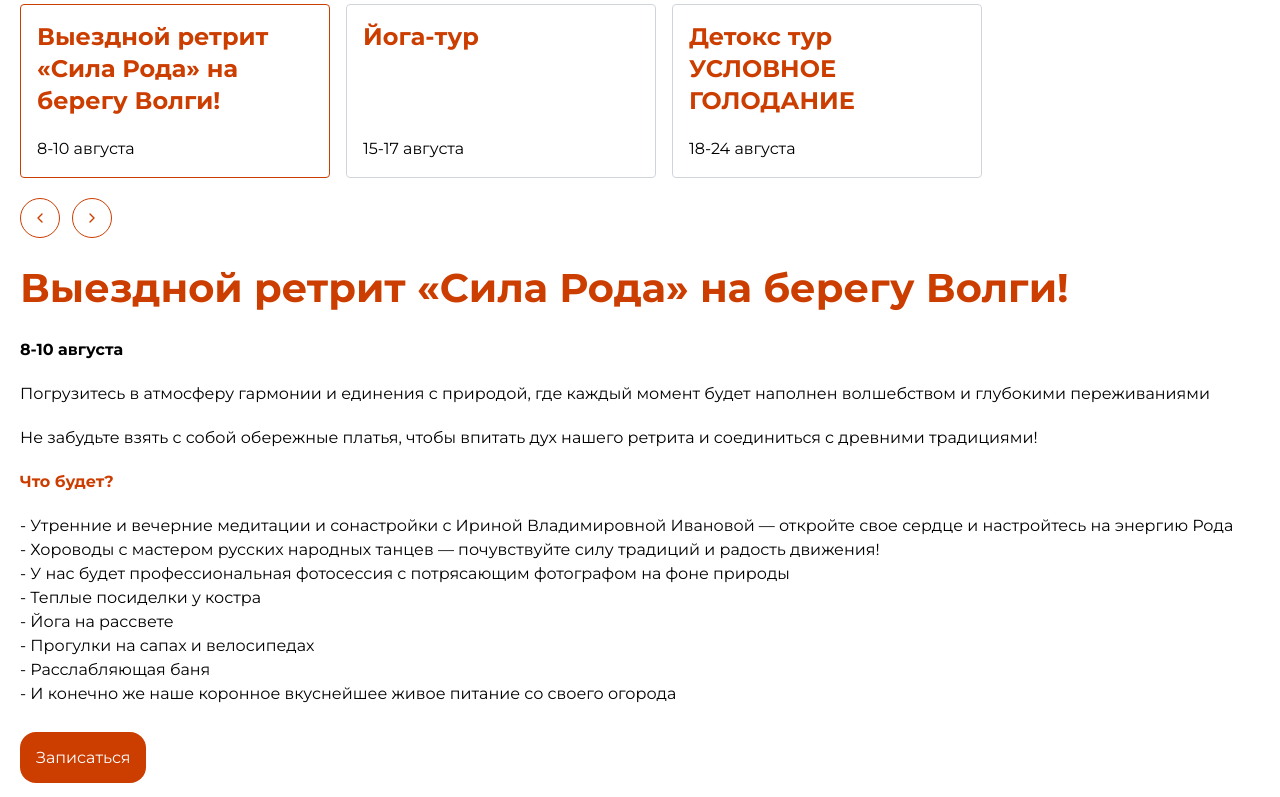
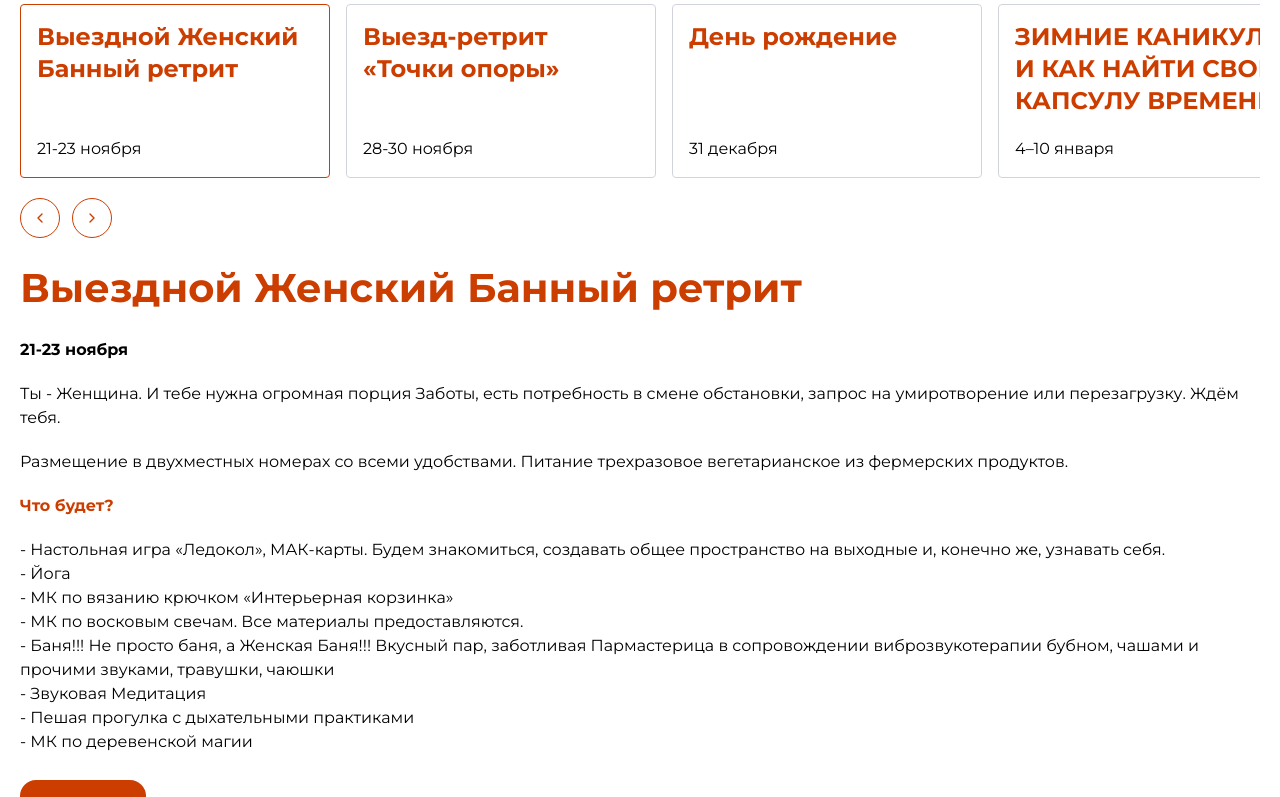
Before and after one commit to SonyaBoris/shavasana, a Next.js app: page / in a window 1280 px wide. Shown: the part 2600-3397 px from the top of the page. Built offline with nearby package versions, Linux system fonts and the light colour scheme.

Commit message:
Add event

```diff
--- a/components/EventAnons.jsx
+++ b/components/EventAnons.jsx
@@ -34,43 +34,59 @@ const EventAnons = () => {
   const events = useMemo(() => [
     {
       id: 1,
-      date: "8-10 августа",
-      title: "Выездной ретрит «Сила Рода» на берегу Волги! ",
-      desc: "Погрузитесь в атмосферу гармонии и единения с природой, где каждый момент будет наполнен волшебством и глубокими переживаниями",
-      about: "Не забудьте взять с собой обережные платья, чтобы впитать дух нашего ретрита и соединиться с древними традициями!",
-      plan: ["Утренние и вечерние медитации и сонастройки с Ириной Владимировной Ивановой — откройте свое сердце и настройтесь на энергию Рода",
-        "Хороводы с мастером русских народных танцев — почувствуйте силу традиций и радость движения!",
-        "У нас будет профессиональная фотосессия с потрясающим фотографом на фоне природы",
-        "Теплые посиделки у костра",
-        "Йога на рассвете",
-        "Прогулки на сапах и велосипедах",
-        "Расслабляющая баня",
-        "И конечно же наше коронное вкуснейшее живое питание со своего огорода",
+      date: "21-23 ноября",
+      title: "Выездной Женский Банный ретрит",
+      desc: "Ты - Женщина. И тебе нужна огромная порция Заботы, есть потребность в смене обстановки, запрос на умиротворение или перезагрузку. Ждём тебя.",
+      about: "Размещение в двухместных номерах со всеми удобствами. Питание трехразовое вегетарианское из фермерских продуктов.",
+      plan: ["Настольная игра «Ледокол», МАК-карты. Будем знакомиться, создавать общее пространство на выходные и, конечно же, узнавать себя.",
+        "Йога",
+        "МК по вязанию крючком «Интерьерная корзинка»",
+        "МК по восковым свечам.  Все материалы предоставляются.",
+        "Баня!!! Не просто баня, а Женская Баня!!! Вкусный пар, заботливая Пармастерица в сопровождении виброзвукотерапии бубном, чашами и прочими звуками,  травушки, чаюшки",
+        "Звуковая Медитация",
+        "Пешая прогулка с дыхательными практиками",
+        "МК по деревенской магии",
       ]
     },
     {
       id: 2,
-      date: "15-17 августа",
-      title: "Йога-тур",
-      desc: "Приглашаем вас провести выходные на берегу Волги в Самарской области. Это уникальная возможность отдохнуть от городской суеты и сменить обстановку.",
-      about: "В стоимость включены:  Проживание в комнатах с двумя односпальными кроватями и уборной, Трехразовое питание, Практики йогой, Мастер-класс по керамике, Трансфер до места и обратно",
-      plan: ["Вегетарианское трехразовое питание — живая разнообразная пища.",
-        "Свежий воздух, природа и тишина",
-        "Занятия йогой",
-        "Мастер класс по керамике",
-        "По желанию выезд в спа отель Васильевский",
+      date: "28-30 ноября",
+      title: "Выезд-ретрит «Точки опоры»",
+      desc: "Время ноября располагает, чтобы остановиться, сделать паузу, углубиться в себя и в свою практику",
+      about: "Уровень начальный. В мероприятии может принять участие каждый, достаточно лишь наличие вашего интереса.",
+      plan: ["Аштанга йога",
+        "Медитация випассана",
+        "Соматика",
+        "Дизайн человека",
+        "Культура движения",
+        "Йога нидра",
+        "Баня",
       ]
     },
     {
       id: 3,
-      date: "18-24 августа",
-      title: "Детокс тур УСЛОВНОЕ ГОЛОДАНИЕ",
-      desc: "Чем хороша эта методика-она очень эффективная, начинают уходить многие хронические заболевания и самое главное что участники практически не испытывают чувство голода",
-      about: "Для тех кто хочет доказательного подхода будет диагностика состояния здоровья на входе и выходе! Первое с чего мы ее начнем- это будет анализ крови на гемоскане ( это микроскоп, который делает сильное увеличение). Доктор увеличит вашу капельку крови до таких размеров, где вы собственными глазами на экране увидите свои эритроциты, фагоциты и многое другое интересное!",
-      plan: ["Будут оздоровительные зарядки, дыхательные практики, медитации для работы с подсознанием, лекции о здоровом образе жизни, посиделки у костра с песнями под гитару,  активные водные виды спорта, ежедневные банные детокс процедуры и многое другое",
-        "Мы будем вести ежедневное видео сопровождение, будем контролировать все изменения у каждого участника, каждый вечер будем выпускать видеоролик о прошедшем дне",
-        "Каждому участнику будет в подарок ежедневный массаж ног",
-        "Одним словом голод участникам чувствовать будет некогда!",
+      date: "31 декабря",
+      title: "День рождение",
+      desc: "у нашего уютного ретрит центра «Шавасаны» день рождения. Нам исполняется один год! Мы решили встретить его вместе с вами, особенным образом. Без суеты, без переедания, но с Душой.",
+      about: "Если вы хотите провести этот день по-другому, вам, возможно, откликнется наш формат:",
+      plan: ["Вместо традиционного застолья вас ждет вкусная, лёгкая и полезная еда.",
+        "Утром и днём занятия йогой, медитации и пространство для себя",
+        "Днём у нас будут тёплые творческие занятия. Приготовим зелёные вафли, сделаем духи с ароматом намерения и полепим из глины.",
+        "А вечером наша волшебная живая традиция — баня.",
+      ]
+    },
+    {
+      id: 4,
+      date: "4–10 января",
+      title: "ЗИМНИЕ КАНИКУЛЫ И КАК НАЙТИ СВОЮ КАПСУЛУ ВРЕМЕНИ",
+      desc: "Для подростков от 10-16 лет которым нужно больше, чем просто “развлечься на каникулах”. Тут тебя никто не будет учить “жить правильно”",
+      about: "Забудь про скуку и «мам, мне нечем заняться». Мы зарядим эти каникулы по полной! Неделя без телефонов (ну почти), неделя, где никто не оценивает, где можно быть собой, танцевать, ошибаться, и находить настоящих себя и друзей.",
+      plan: ["ЗАРЯД СУПЕРГЕРОЯ. Утренние зарядки, которые бодрят лучше любого будильника.",
+        "БРЕЙК-ДАНС: ТАНЕЦ СВОБОДЫ. Не просто движения, а язык тела. ",
+        "МЕНТАЛЬНАЯ МАТЕМАТИКА: СУПЕРСПОСОБНОСТЬ ДЛЯ МОЗГА. Считать быстрее калькулятора? Легко!",
+        "ВИДЕОБЛОГИНГ С ИИ: СНИМИ СВОЙ ХИТ! От идеи до монтажа.",
+        "ПРИКЛЮЧЕНИЯ НА ВОЗДУХЕ. Снежные баталии, командные игры, прогулки по зимнему лесу и смех",
+        "ЕДА КАК ДОМА (ТОЛЬКО ЛУЧШЕ). Мы будем готовить вместе, используя наши вкусные фермерские продукты."
       ]
     },
   ], []);
```
